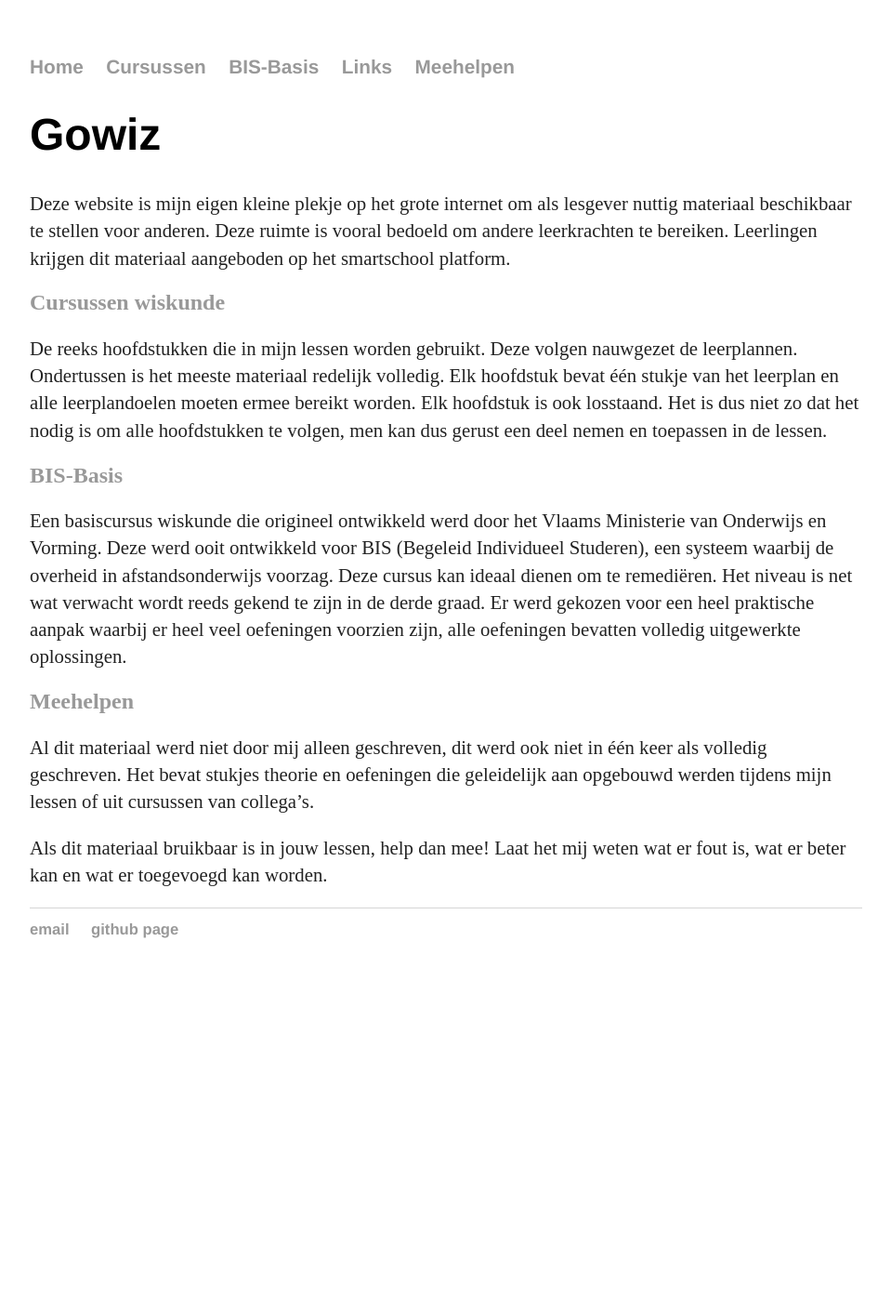
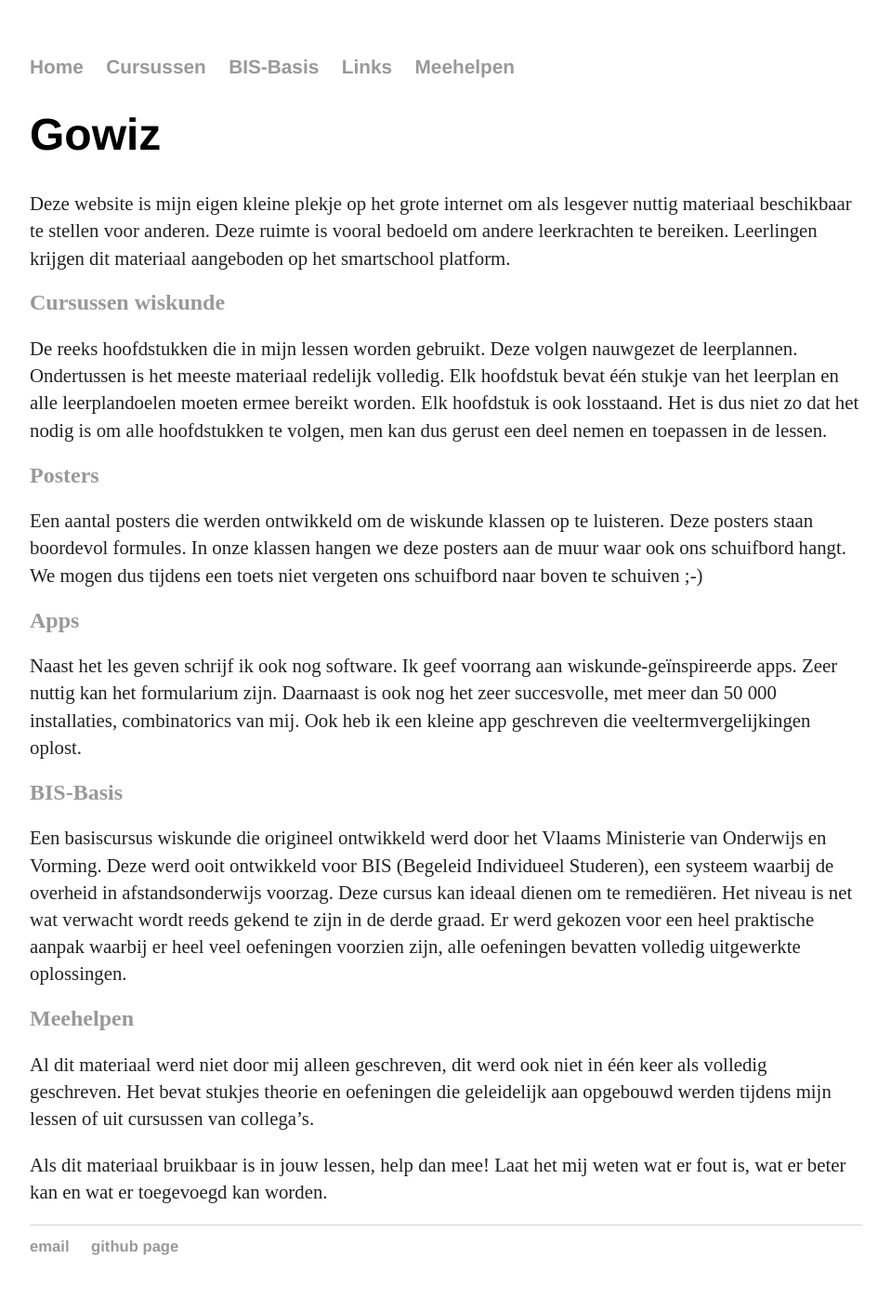
Before and after one commit to gowiz/gowiz.github.io, a Jekyll site: the page built from index.md, in a window 1280 px wide. Shown: the whole page at 93% size, without its empty margins (160-1119 px from the left). Built offline with Jekyll 4.4.1, drawn with Linux system fonts in a browser that asks for light colours; before the commit the page ends 1070 px from its top, so only the background shows below that.

Commit message:
Posters and apps

```diff
--- a/index.md
+++ b/index.md
@@ -13,6 +13,17 @@ Deze website is mijn eigen kleine plekje op het grote internet om als lesgever n
 
 De reeks hoofdstukken die in mijn lessen worden gebruikt. Deze volgen nauwgezet de leerplannen. Ondertussen is het meeste materiaal redelijk volledig. Elk hoofdstuk bevat één stukje van het leerplan en alle leerplandoelen moeten ermee bereikt worden. Elk hoofdstuk is ook losstaand. Het is dus niet zo dat het nodig is om alle hoofdstukken te volgen, men kan dus gerust een deel nemen en toepassen in de lessen.
 
+[Posters](posters.html)
+------------
+
+Een aantal posters die werden ontwikkeld om de wiskunde klassen op te luisteren. Deze posters staan boordevol formules. In onze klassen hangen we deze posters aan de muur waar ook ons schuifbord hangt. We mogen dus tijdens een toets niet vergeten ons schuifbord naar boven te schuiven ;-)
+
+[Apps](apps.html)
+------------
+
+Naast het les geven schrijf ik ook nog software. Ik geef voorrang aan wiskunde-geïnspireerde apps. Zeer nuttig kan het formularium zijn. Daarnaast is ook nog het zeer succesvolle, met meer dan 50 000 installaties, combinatorics van mij. Ook heb ik een kleine app geschreven die veeltermvergelijkingen oplost.
+
+
 [BIS-Basis](bis-basis.html)
 ------------
 
```
